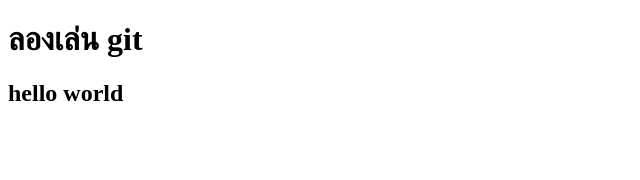
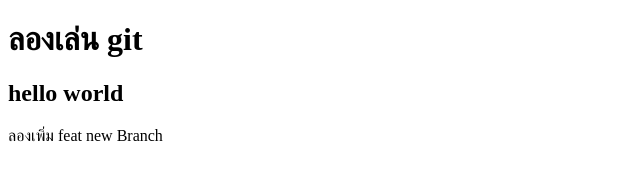
Before and after one commit to prakor/TestUseGithubs, a plain HTML site: page index.html in a window 1280 px wide. Shown: the whole page, without its empty margins (0-640 px from the left). Drawn offline with Linux system fonts and the light colour scheme.

Commit message:
Update index.html

```diff
--- a/index.html
+++ b/index.html
@@ -9,5 +9,6 @@
 <body>
     <h1>ลองเล่น git</h1>
     <h2>hello world</h2>
+    <p>ลองเพิ่ม feat new Branch</p>
 </body>
 </html>
```
